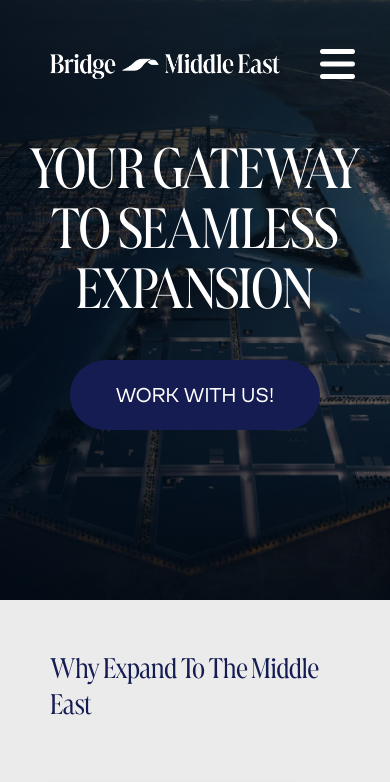
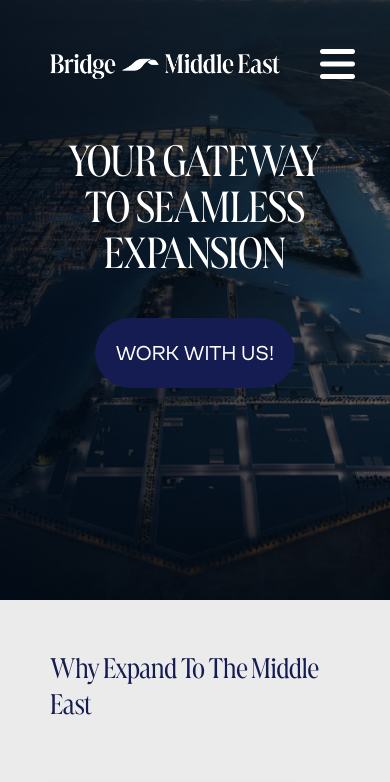
Before and after one commit to ihabawad18/BME, a React (Create React App) app: page / in a window 390 px wide. Shown: the top 782 px of the page. Built offline with nearby package versions, Linux system fonts and the light colour scheme.

Commit message:
back ground image header fix

```diff
--- a/src/components/common.css
+++ b/src/components/common.css
@@ -157,14 +157,14 @@
     height: 600px;
   }
   .home-section1 .center-intro p {
-    font-size: 60px;
+    font-size: 46px;
   }
   .home-section1 .center-intro {
     margin-top: 10%;
   }
   .home-section1 .center-intro button {
     padding: 10px 20px;
-    width: 250px;
+    width: 200px;
     font-size: 20px;
   }
 
```
